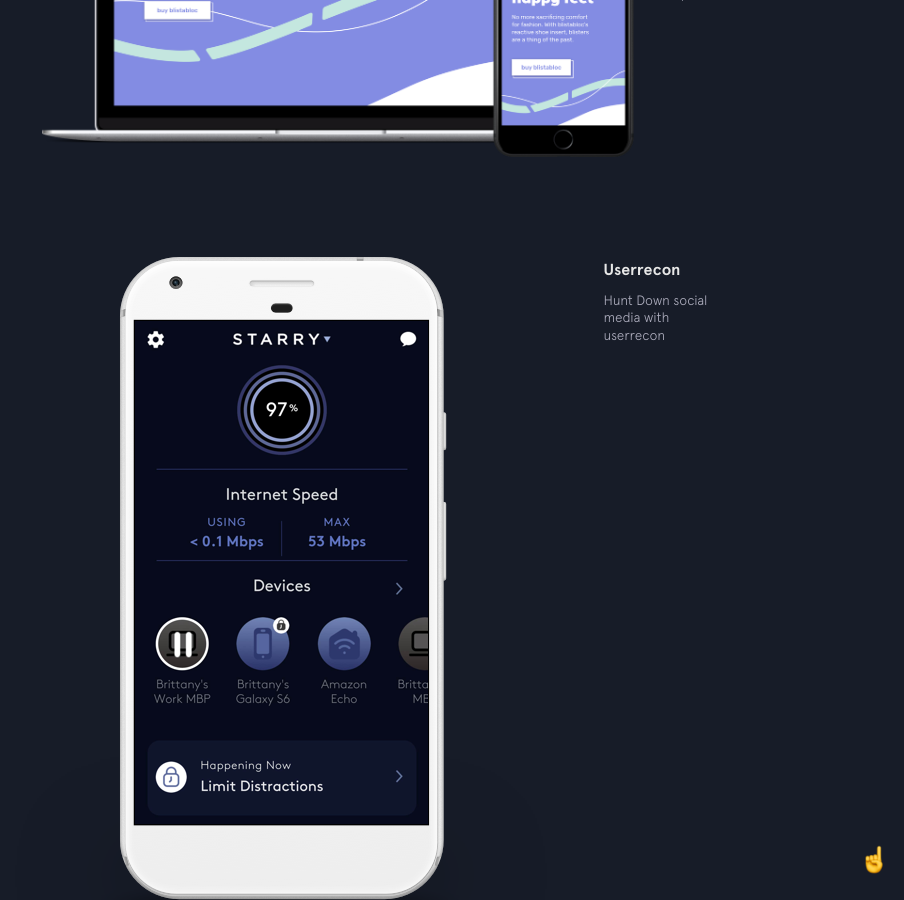
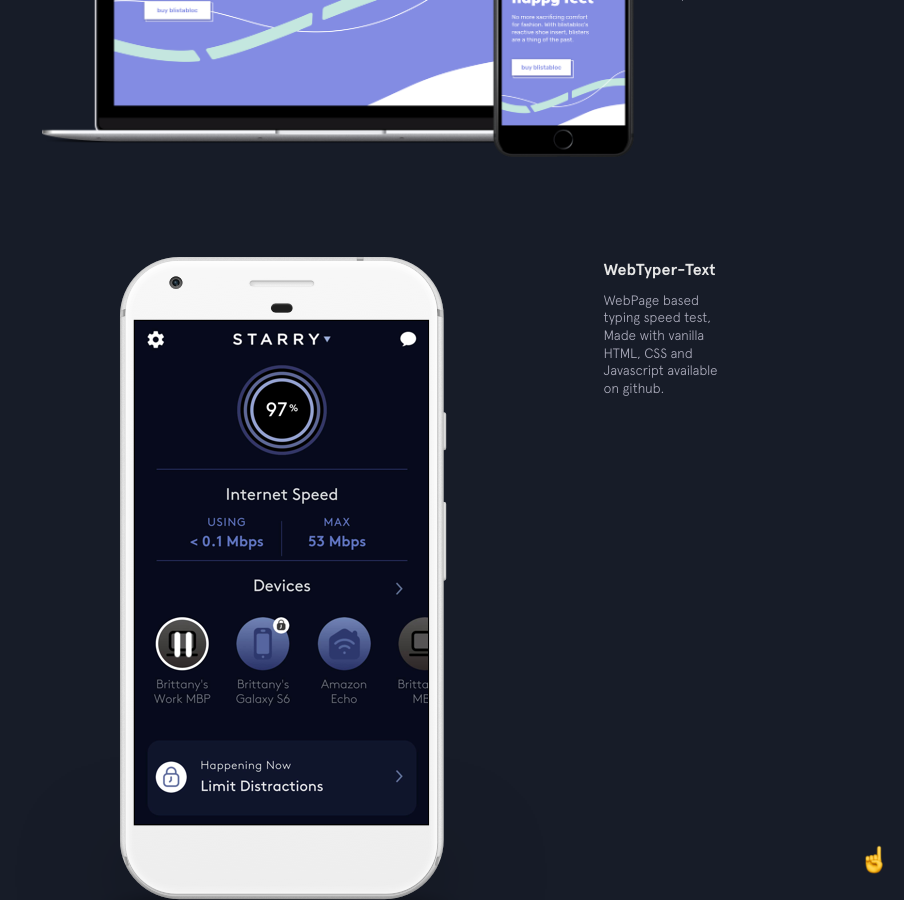
Before and after one commit to thatbynln/thatbynln.github.io, a Jekyll site: the page built from index.html, in a window 1280 px wide and 900 px high, scrolled down 2537 px. Shown: the whole window, without its empty margins (376-1280 px from the left). Built offline with Jekyll 4.4.1, drawn with Linux system fonts in a browser that asks for light colours; nearby versions of some CDN libraries; some of the changed text lies outside the part shown.

Commit message:
Update featured-projects.html

```diff
--- a/_includes/featured-projects.html
+++ b/_includes/featured-projects.html
@@ -3,13 +3,13 @@
   <div class="section__content">
     <div class="project blistabloc">
       <figure class="project__pic">
-        <a href="https://blistabloc.com/" target="_blank">
+        <a href="https://github.com/thatbynln/inshackle-bot" target="_blank">
           <img src="{{site.baseurl}}/img/featured/blistabloc/blistabloc.png" alt="">
         </a>
       </figure>
       <figcaption class="project__caption">
         <div class="project__name">
-          <a href="#" target="_blank">Inshackle-Bot</a>
+          <a href="https://github.com/thatbynln/inshackle-bot" target="_blank">Inshackle-Bot</a>
         </div>
         <p>Best Terminal Based Instagram supporting tool, with support of wide range of tools and hacks. Plz beware of instagrams terms and services.
         that's all you need</p>
@@ -18,7 +18,7 @@
 
     <div class="project screentime">
       <figure class="project__pic phones">
-        <a href="https://play.google.com/store/apps/details?id=com.starry.management" target="_blank">
+        <a href="https://github.com/thatbynln/webtyper-test" target="_blank">
           <div class="phone">
             <img src="{{site.baseurl}}/img/featured/screentime/screentime1.png" alt="">
           </div>
@@ -27,23 +27,24 @@
       </figure>
       <figcaption class="project__caption">
         <div class="project__name">
-          <a href="#" target="_blank">Userrecon</a>
+          <a href="https://github.com/thatbynln/webtyper-test" target="_blank">WebTyper-Text</a>
         </div>
-        <p>Hunt Down social media with userrecon</p>
+        <p>WebPage based typing speed test, Made with vanilla HTML, CSS and Javascript available on github.</p>
       </figcaption>
     </div>
 
     <div class="project interventions">
       <figure class="project__pic">
-        <a href="https://interventions.design/" target="_blank">
+        <a href="https://github.com/thatbynln/userrecon" target="_blank">
           <img src="{{site.baseurl}}/img/featured/interventions/interventions.png" alt="">
         </a>
       </figure>
       <figcaption class="project__caption">
         <div class="project__name">
-          <a href="https://interventions.design/" target="_blank">Interventions</a>
+          <a href="https://github.com/thatbynln/userrecon" target="_blank">UserRecon</a>
         </div>
-        <p>Interactive marketing website for Northeastern's first annual student-led design conference, Interventions.</p>
+        <p>Find usernames across over 75 social networks This is useful if you
+          are running an investigation to determine the usage of the same username on different social networks.</p>
       </figcaption>
     </div>
   </div>
```
